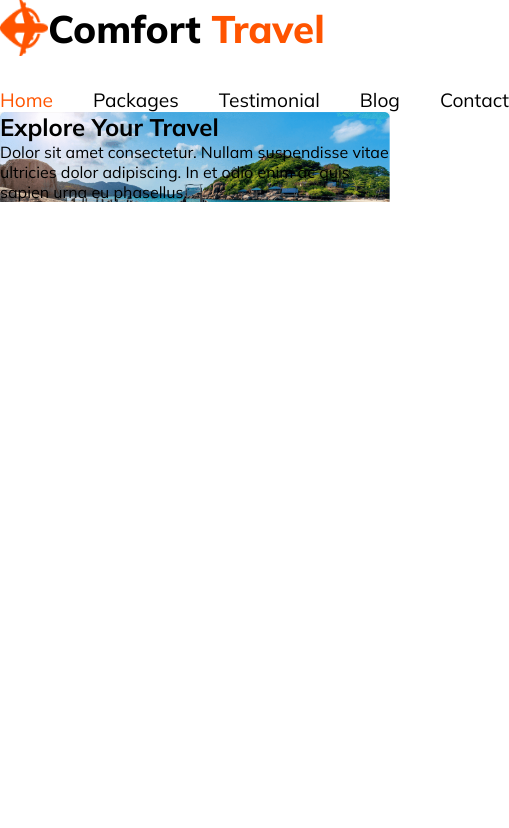
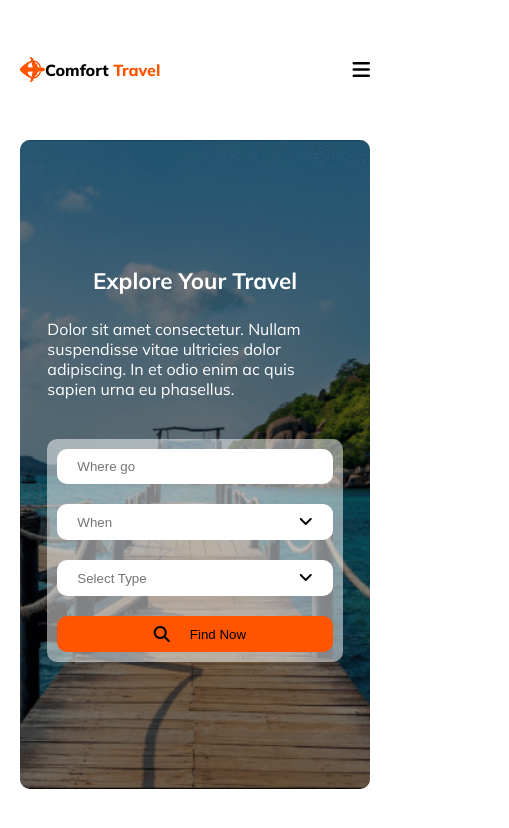
Before and after one commit to Rasel-Sarker/Comfort_Travel, a plain HTML site: page index.html in a window 390 px wide. Shown: the whole page, 509 px wide, since content can reach past the window. Drawn offline with Linux system fonts and the light colour scheme.

Commit message:
header section is complete to code with responsiveness

```diff
--- a/index.html
+++ b/index.html
@@ -29,6 +29,7 @@
             </div>
             <!-- navigation nav item start -->
             <div class="nav_navigation_item">
+               <i class="fa-solid fa-bars"></i>
                <ul>
                   <li class="pc">Home</li>
                   <li>Packages</li>
@@ -47,6 +48,23 @@
                dolor adipiscing. In et odio enim ac quis sapien urna eu
                phasellus.
             </p>
+            <div class="banner_travel_info_container">
+               <div class="banner_travel_info">
+                  <input type="text" name="" id="" placeholder="Where go" />
+               </div>
+               <div class="banner_travel_info">
+                  <input type="text" name="" id="" placeholder="When" />
+                  <i class="fa-solid fa-angle-down"></i>
+               </div>
+               <div class="banner_travel_info">
+                  <input type="text" name="" id="" placeholder="Select Type" />
+                  <i class="fa-solid fa-angle-down"></i>
+               </div>
+               <div class="banner_travel_info bg_pc">
+                  <i class="fa-solid fa-magnifying-glass"></i>
+                  <button>Find Now</button>
+               </div>
+            </div>
          </section>
          <!-- header banner section start here -->
       </header>
--- a/stylesheets/index.css
+++ b/stylesheets/index.css
@@ -18,6 +18,7 @@
 body {
    font-family: Mulish;
    background: #fff;
+   padding: 0 2vw;
 }
 /* common css predefined */
 ul li {
@@ -30,6 +31,7 @@ a {
 .pc {
    color: #ff5400;
 }
+
 .sc {
    color: #5a5a5d;
 }
@@ -52,7 +54,7 @@ header nav {
    justify-content: space-between;
    flex-wrap: wrap;
    gap: 2rem;
-   /* padding: 6.8vh 1vw; */
+   padding: 6.8vh 0;
 }
 /* nav logo section css */
 .nav_logo {
@@ -67,6 +69,9 @@ header nav {
    font-size: 2.4rem;
 }
 /* nav navigation item css */
+.nav_navigation_item i {
+   display: none;
+}
 .nav_navigation_item ul {
    display: flex;
    gap: 40px;
@@ -76,7 +81,86 @@ header nav {
 }
 /* header banner section css */
 header .banner {
-   background: url(../images/header_banner.png);
-   background-repeat: no-repeat;
+   position: relative;
+   background-color: #000;
+   display: flex;
+   flex-direction: column;
+   justify-content: center;
+   align-items: center;
+   padding: 15vh 7vw;
+   border-radius: 10px;
+   overflow: hidden;
+}
+header .banner::before {
+   content: " ";
+   display: block;
+   position: absolute;
+   left: 0;
+   top: 0;
+   width: 100%;
+   height: 100%;
+   z-index: 0;
+   opacity: 0.5;
+   background: url(../images/header_banner.png) no-repeat center center;
    background-size: cover;
 }
+.banner h1 {
+   color: #fff;
+   font-size: 4rem;
+   margin-bottom: 24px;
+   z-index: 1;
+}
+.banner p {
+   color: #fff;
+   font-size: 1rem;
+   margin-bottom: 40px;
+   z-index: 1;
+}
+.banner_travel_info_container {
+   max-width: 100%;
+   display: flex;
+   position: relative;
+   justify-content: center;
+   align-items: center;
+   border-radius: 10px;
+   overflow: hidden;
+}
+.banner_travel_info_container::after {
+   content: "";
+   position: absolute;
+   top: 0;
+   left: 0;
+   width: 100%;
+   height: 100%;
+   background: #fff;
+   opacity: 0.5;
+   z-index: 2;
+}
+.banner_travel_info input {
+   outline: 0;
+   border: 0;
+   width: 100%;
+   height: 100%;
+}
+.banner_travel_info i {
+   margin-left: 10px;
+}
+.banner_travel_info {
+   display: flex;
+   justify-content: space-between;
+   align-items: center;
+   background: #fff;
+   z-index: 3;
+   margin: 10px 10px;
+   width: 150px;
+   padding: 10px 20px;
+   border-radius: 10px;
+}
+.banner_travel_info button {
+   background: #ff5400;
+   border: 0;
+   outline: 0;
+}
+.bg_pc {
+   background-color: #ff5400;
+}
--- a/stylesheets/responsive.css
+++ b/stylesheets/responsive.css
@@ -0,0 +1,36 @@
+@media screen and (max-width: 600px) {
+   body {
+      padding: 0 20px;
+   }
+   /* header nav css */
+   header nav {
+      flex-wrap: nowrap;
+   }
+   .nav_logo img {
+      width: 25px;
+      height: 25px;
+   }
+   .nav_logo h2 {
+      font-size: 1rem;
+   }
+   .nav_navigation_item ul {
+      display: none;
+   }
+   .nav_navigation_item i {
+      display: block;
+      font-size: 20px;
+   }
+   /* banner section css */
+   .banner h1 {
+      font-size: 1.4rem;
+   }
+   .banner_travel_info_container {
+      flex-direction: column;
+      padding: 0 10px;
+   }
+   .banner_travel_info {
+      width: 100%;
+      justify-content: center;
+      gap: 20px;
+   }
+}
```
